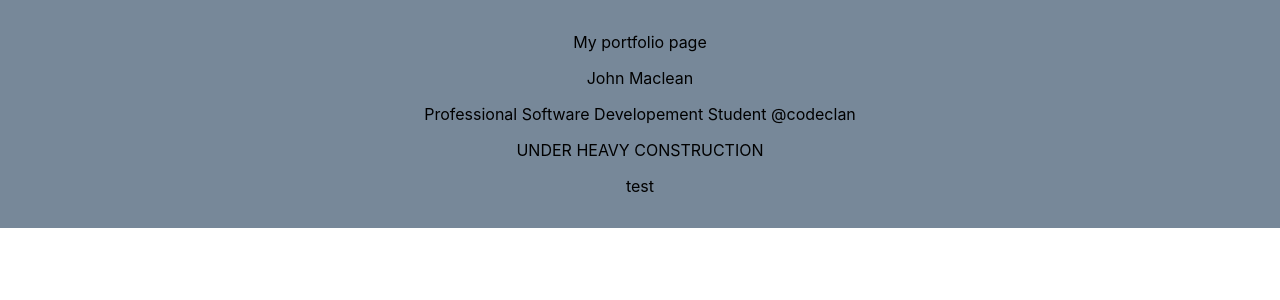
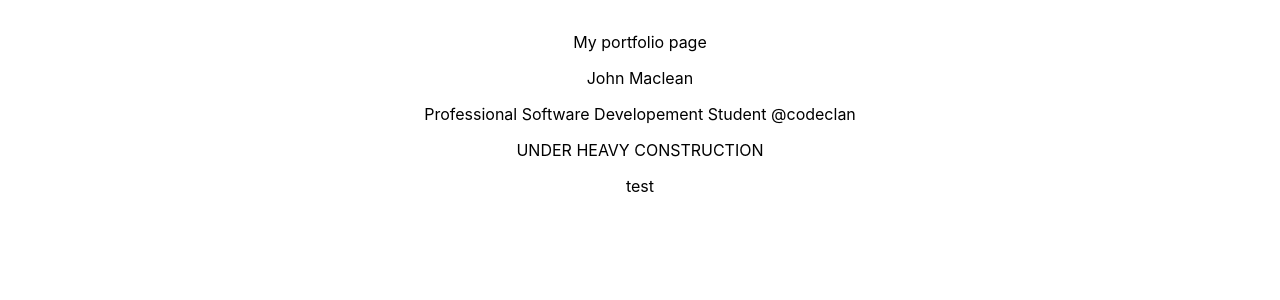
Before and after one commit to tribute2johnny/My-Portfolio, a React (Create React App) app: page / in a window 1280 px wide. Shown: the top 300 px of the page. Built offline with nearby package versions, Linux system fonts and the light colour scheme.

Commit message:
background test

```diff
--- a/src/App.css
+++ b/src/App.css
@@ -1,6 +1,6 @@
 .App {
   text-align: center;
-  background-color: lightslategray;
+  background-image: -o-linear-gradient(black, grey);
   margin: 0;
   padding: 2em;
 }
--- a/src/App.js
+++ b/src/App.js
@@ -9,7 +9,7 @@ function App() {
     <p>John Maclean</p>
     <p>Professional Software Developement Student @codeclan</p>
     <p>UNDER HEAVY CONSTRUCTION</p>
-    <>test</>
+    <p>test</p>
     </div>
   );
 }
```
